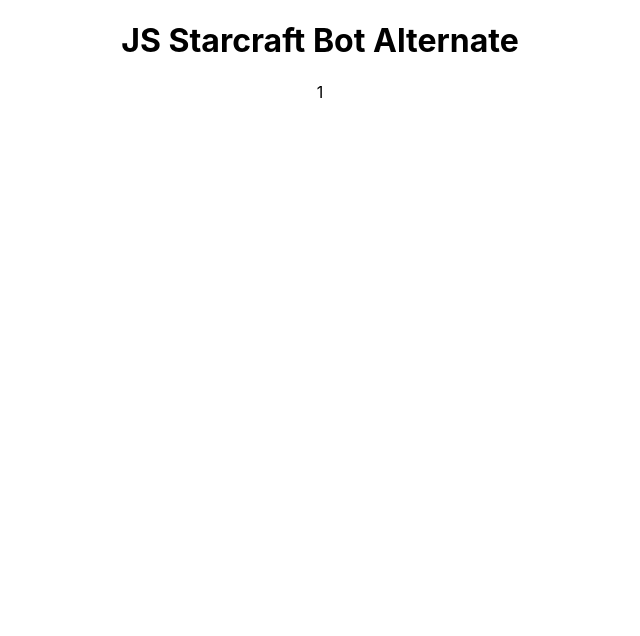
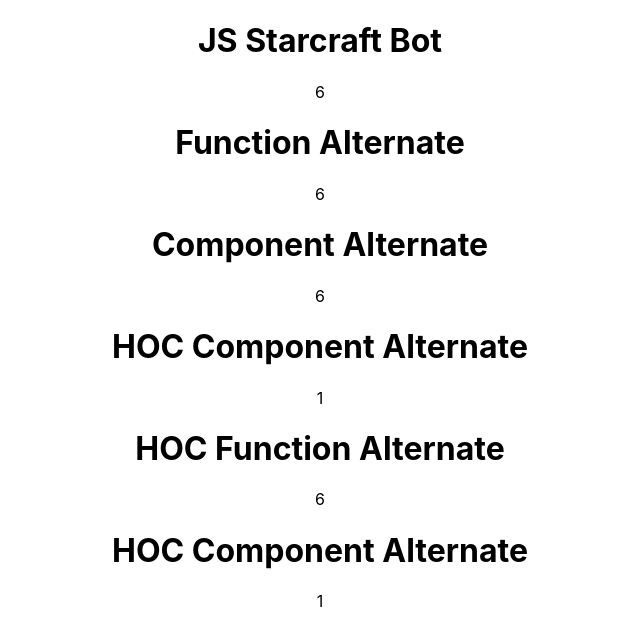
Before and after one commit to meselgroth/react-typescript-mobx, a React (Create React App) app: page / in a window 1280 px wide. Shown: the top 636 px of the page, without its empty margins (320-960 px from the left). Built offline with nearby package versions, Linux system fonts and the light colour scheme.

Commit message:
Add alternate HOCs. Show difference between JSX function and React component

```diff
--- a/src/ComponentPatterns/AppAlternate.tsx
+++ b/src/ComponentPatterns/AppAlternate.tsx
@@ -7,10 +7,10 @@
   store: Store;
 };
 
-const AppComponent = (store : Store) =>
+const AppFunction = (store: Store) =>
   <div className="App">
-    <h1>JS Starcraft Bot Alternate</h1>
+    <h1>Function Alternate</h1>
     {store.armyCount}
   </div>;
 
-export default observer((props: propsType) => AppComponent(props.store));
+export default observer((props: propsType) => AppFunction(props.store));
--- /dev/null
+++ b/src/ComponentPatterns/AppAlternate2.tsx
@@ -0,0 +1,17 @@
+import React from 'react';
+import '../App.css';
+import { observer } from "mobx-react"
+import Store from '../Store';
+
+type propsType = {
+  store: Store;
+};
+
+const AppComponent = ({ store }: propsType) =>
+  <div className="App">
+    <h1>Component Alternate</h1>
+    {store.armyCount}
+  </div>;
+
+export default observer((props: propsType) => AppComponent(props));
+//export default observer((props: propsType) => <AppComponent store={props.store}/>);
--- a/src/ComponentPatterns/AppHOC.tsx
+++ b/src/ComponentPatterns/AppHOC.tsx
@@ -7,24 +7,49 @@
   store: Store;
 };
 
-const AppComponent = (store: Store) =>
+const AppFunction = (store: Store) =>
   <div className="App">
-    <h1>JS Starcraft Bot Alternate</h1>
+    <h1>HOC Function Alternate</h1>
     {store.armyCount}
   </div>;
 
-function withStyle(Component: (store: Store) => JSX.Element) {
-  return function (store: Store) {
-    return Component(store);
+function withStyle(store: Store) {
+  store.style = 'dark';
+  return function (JsxFunction: (store: Store) => JSX.Element) {
+    return JsxFunction(store);
   };
 }
 
+export const AppHOC2 = observer((props: propsType) => withStyle(props.store)(AppFunction));
+
+
+
+const AppComponent = ({ store }: propsType) =>
+  <div className="App">
+    <h1>HOC Component Alternate</h1>
+    {store.armyCount}
+  </div>;
+
+function withStyle2(store: Store) {
+  store.style = 'dark';
+  return function (Component: (props: propsType) => JSX.Element) {
+    return <Component store={store} />;
+  };
+}
+
+// [Doesn't Update] mobx doesn't know which field to observe
+export default observer((props: propsType) => withStyle2(props.store)(AppComponent));
+
+
+
 function withData(store: Store) {
-  return function(Component: any) {
+  return function (Component: any) {
     return function () {
       return <Component store={store} />;
     };
   }
 }
-export default observer((props: propsType) => withStyle(AppComponent)(props.store));
-// export default observer((props: propsType) => AppComponent(props.store));
+
+const store = new Store();
+// [Doesn't Update] mobx doesn't know which field to observe
+export const AppHOC3 = observer(withData(store)(AppComponent));
--- a/src/Store.tsx
+++ b/src/Store.tsx
@@ -1,12 +1,19 @@
-import { makeObservable, observable } from "mobx";
+import { makeObservable, observable, action } from "mobx";
 
 export default class Store {
     armyCount = 0;
+    style = '';
 
-    constructor(){
+    constructor() {
         makeObservable(this, {
             armyCount: observable,
+            incrementArmyCount: action,
         })
         this.armyCount = 1;
+
+        setInterval(this.incrementArmyCount.bind(this), 1000);
+    }
+    incrementArmyCount() {
+        this.armyCount++;
     }
 }
--- a/src/index.tsx
+++ b/src/index.tsx
@@ -4,13 +4,22 @@
 import App from './App';
 import reportWebVitals from './reportWebVitals';
 import Store from './Store';
-import AppAlternate from './ComponentPatterns/AppHOC';
+import AppAlternate from './ComponentPatterns/AppAlternate';
+import AppAlternate2 from './ComponentPatterns/AppAlternate2';
+import AppHOC, { AppHOC2, AppHOC3 } from './ComponentPatterns/AppHOC';
 
 const store = new Store();
 
 ReactDOM.render(
   <React.StrictMode>
+    <App store={store} />
     <AppAlternate store={store} />
+    <AppAlternate2 store={store} />
+    <AppHOC store={store} />
+    <AppHOC2 store={store} />
+
+    {/* Different Store (defined in HOC) */}
+    <AppHOC3 />
   </React.StrictMode>,
   document.getElementById('root')
 );
```
Also changed, not shown: 1 other file (tests, documents, lock files or other folders).
